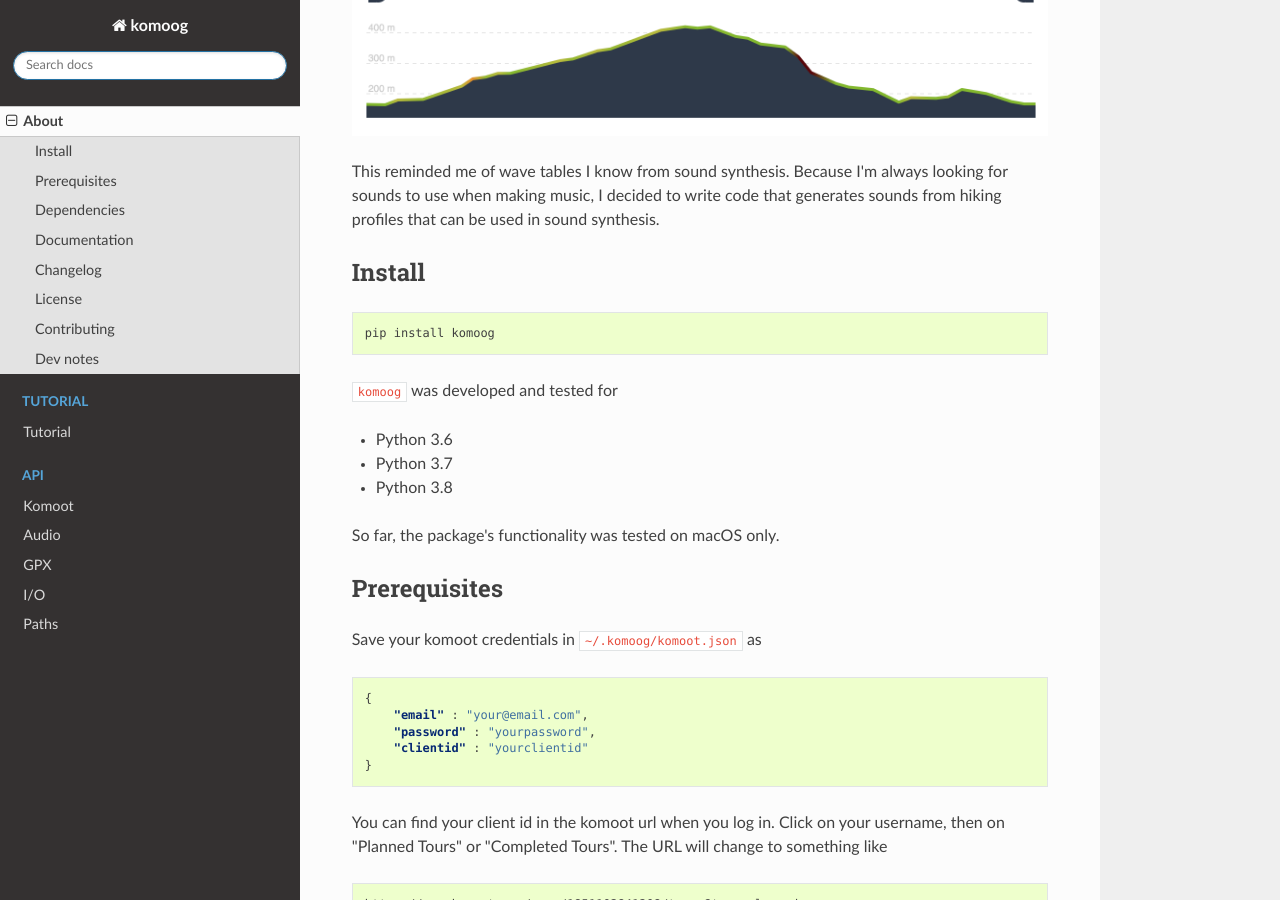
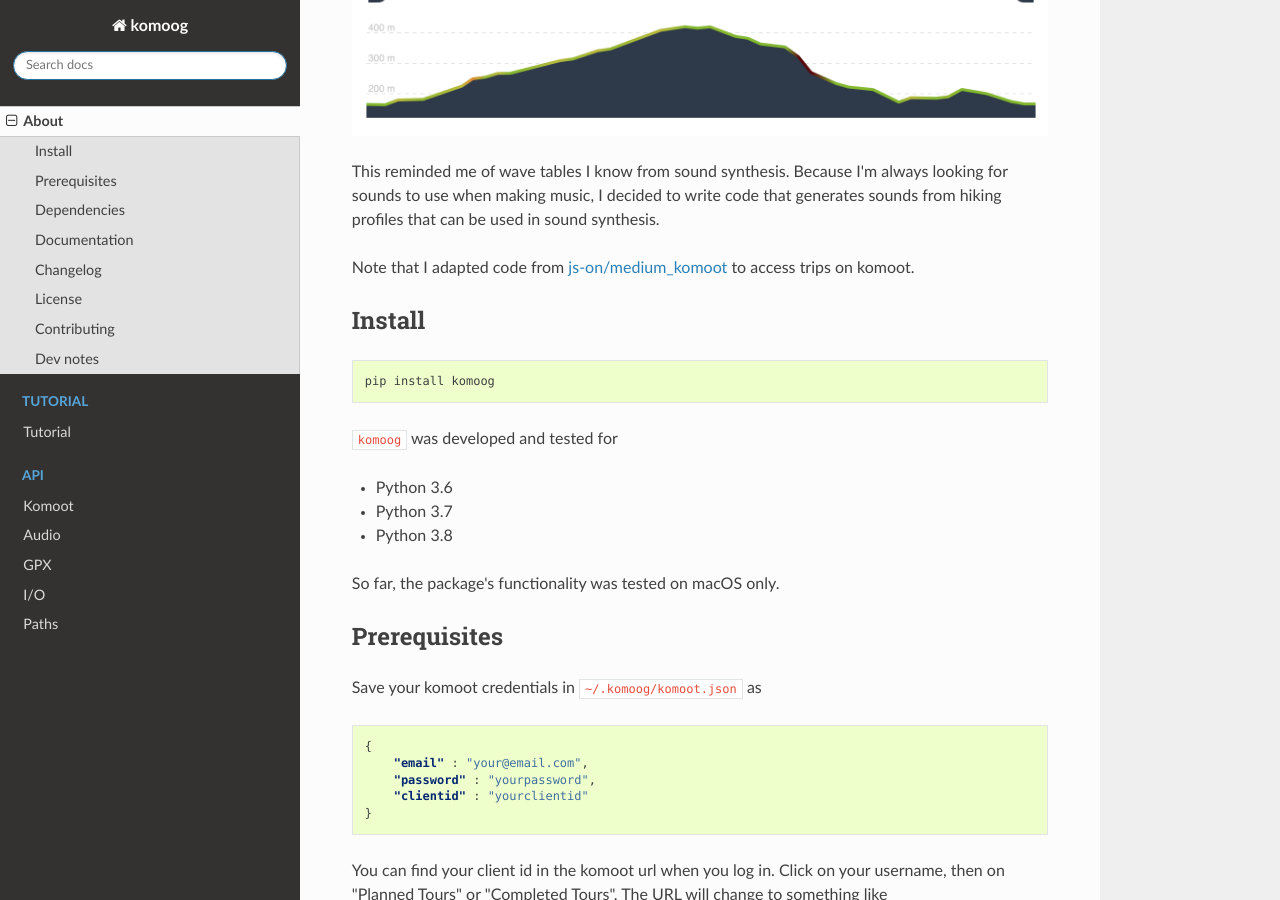
Before and after one commit to benmaier/komoog, a Sphinx documentation site: the page built from docs/about.rst, in a window 1280 px wide and 900 px high, scrolled down 678 px. Built offline with Sphinx 7.4.7 and the Read the Docs theme 2.0.0, drawn with Linux system fonts in a browser that asks for light colours.

Commit message:
acknoledgements

```diff
--- a/README.rst
+++ b/README.rst
@@ -30,6 +30,10 @@ This reminded me of wave tables I know from sound synthesis. Because I'm
 always looking for sounds to use when making music, I decided to write
 code that generates sounds from hiking profiles that can be used in
 sound synthesis.
+
+Note that I adapted code from
+`js-on/medium_komoot <https://github.com/js-on/medium_komoot>`__ to
+access trips on komoot.
 
 Install
 -------
--- a/docs/about.rst
+++ b/docs/about.rst
@@ -30,6 +30,10 @@ This reminded me of wave tables I know from sound synthesis. Because I'm
 always looking for sounds to use when making music, I decided to write
 code that generates sounds from hiking profiles that can be used in
 sound synthesis.
+
+Note that I adapted code from
+`js-on/medium_komoot <https://github.com/js-on/medium_komoot>`__ to
+access trips on komoot.
 
 Install
 -------
```
Also changed, not shown: README.md (+4 -0 lines).
